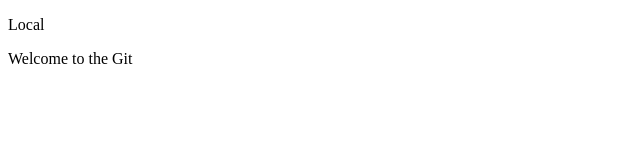
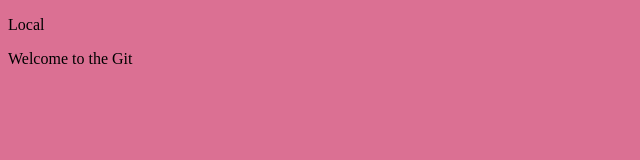
Before and after one commit to JagadeeshRenangi/NewRepo, a plain HTML site: page index.html in a window 1280 px wide. Shown: the whole page, without its empty margins (0-640 px from the left). Drawn offline with Linux system fonts and the light colour scheme; files that its build step writes are made by us from their sources.

Commit message:
Added styles

```diff
--- a/index.html
+++ b/index.html
@@ -4,6 +4,7 @@
     <meta charset="UTF-8">
     <meta name="viewport" content="width=p, initial-scale=1.0">
     <title>Document</title>
+    <link rel="stylesheet" href="/Local/style.css">
 </head>
 <body>
     <p>Local</p>
--- /dev/null
+++ b/style.css
@@ -0,0 +1,3 @@
+body{
+    background-color: palevioletred;
+}
```
